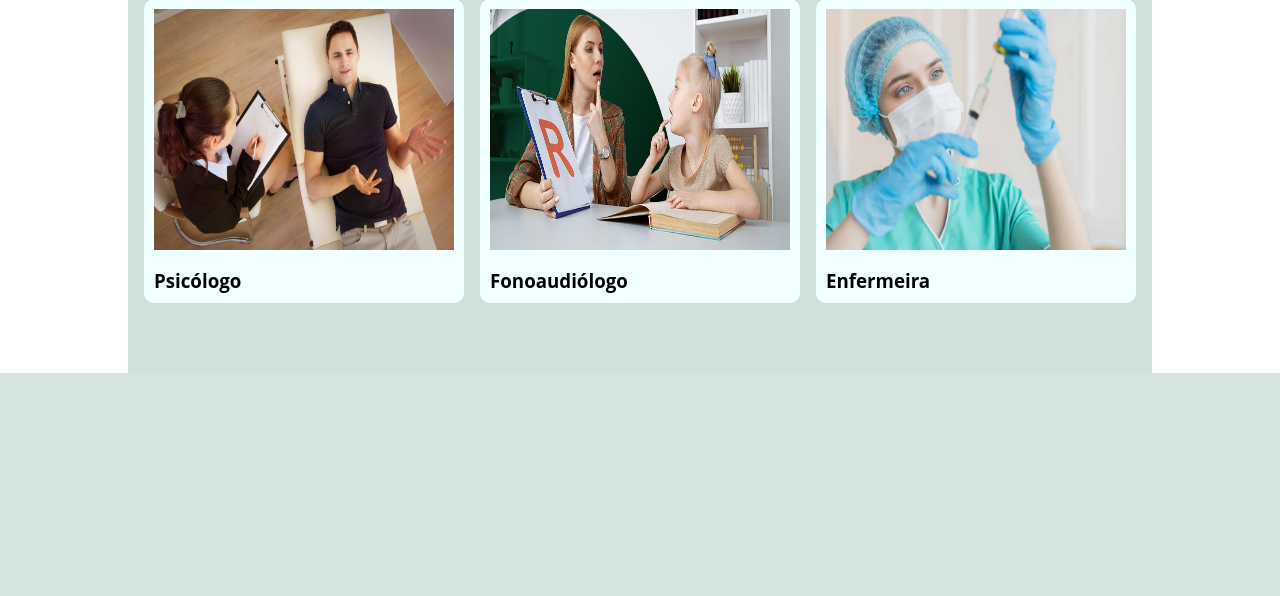
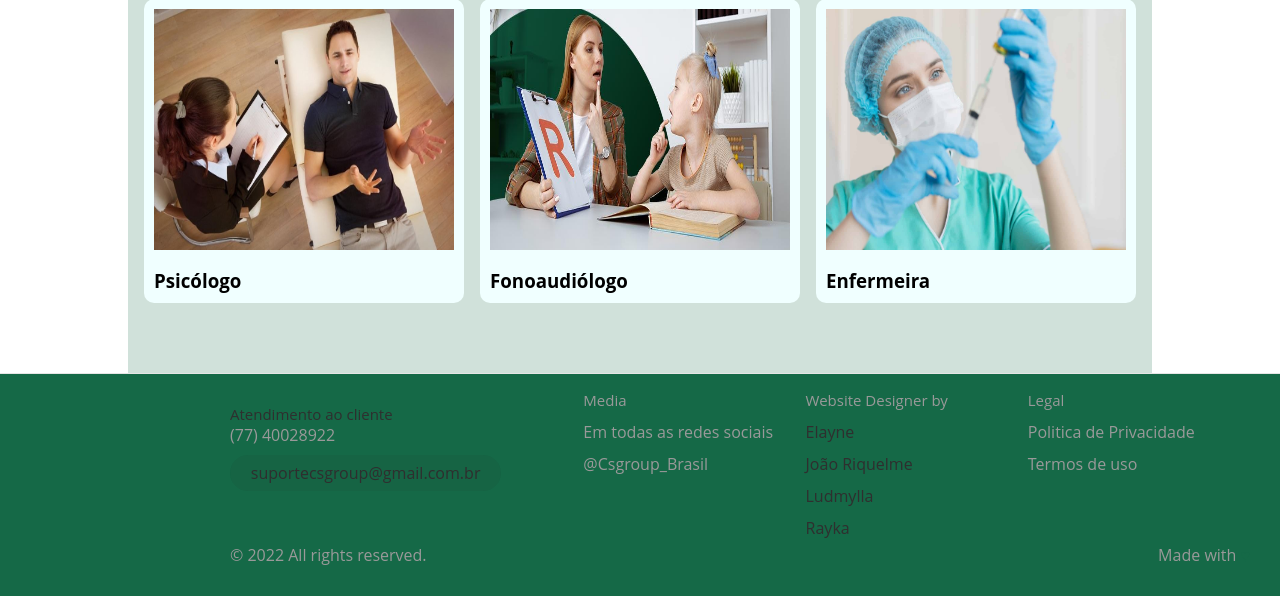
Before and after one commit to JoaoRiquelme115/TrabalhoWEBII, a PHP site: page /menu.php?i=Saude in a window 1280 px wide. Shown: the part 628-1224 px from the top of the page. Before the commit the page ends 1001 px from the top, so only its background shows below. Run offline with PHP 8.4, Linux system fonts and the light colour scheme.

Commit message:
Update geral e linkagem

```diff
--- a/estilo.css
+++ b/estilo.css
@@ -224,6 +224,7 @@
     justify-content: space-between;
     align-items: center;
 }
+
 header img{
     width: 150px;
 }
@@ -277,6 +278,7 @@
     justify-content: center;
     align-items: center;
 }
+
 #contato{ /*caixa do cadastro*/
     width: 55vh;
     height: 70vh;
--- a/menu.php
+++ b/menu.php
@@ -21,8 +21,8 @@
     <header>
         <a href="index.php"><img src="imagens/logoCS.png" alt="Logo do site"></a>
         <div>
-            <button class="botao1">Como funciona</button>
-            <button class="botao2">Seja um Profissional</button>
+            <a href="comofunciona.php"><button class="botao1">Como funciona</button></a>
+            <a href="cadastro.php"><button class="botao2">Seja um Profissional</button></a>
         </div>
     </header>
 
@@ -44,5 +44,52 @@
         ?>
     </div>
 
+    <footer class="footer">
+        <div class="footer__addr">
+            <h1 class="footer__logo"></h1>
+            <h2>Atendimento ao cliente</h2>
+            <address>
+                (77) 40028922<br>
+                <a class="footer__btn" href=""> suportecsgroup@gmail.com.br
+                </a>
+            </address>
+        </div>
+
+        <ul class="footer__nav">
+            <li class="nav__item">
+                <h2 class="nav__title"> Media</h2>
+                <ul class="nav__ul">
+                    <li><a href="#">Em todas as redes sociais</a></li>
+                    <li><a href="#">@Csgroup_Brasil</a></li>
+                </ul>
+            </li>
+
+            <li class="nav_item nav_item--extra">
+                <h2 class="nav__title">Website Designer by</h2>
+                <ul class="nav_ul nav_ul--extra">
+                    <li><p>Elayne</p></li>
+                    <li><p>João Riquelme</p></li>
+                    <li><p>Ludmylla</p></li>
+                    <li><p>Rayka</p></li>
+                </ul>
+            </li>
+
+            <li class="nav__item">
+                <h2 class="nav__title">Legal</h2>
+                <ul class="nav__ul">
+                    <li><a href="#">Politica de Privacidade</a></li>
+                    <li><a href="#">Termos de uso</a></li>
+                </ul>
+            </li>
+        </ul>
+
+        <div class="legal">
+            <p>&copy; 2022 All rights reserved.</p>
+            <div class="legal__links">
+                <span>Made with <span class="heart">♥
+            </div>
+        </div>
+    </footer>
+
 </body>
 </html>
```
Also changed, not shown: cadastro.php (+3 -6 lines), comofunciona.php (+18 -11 lines), detalhe.php (+49 -2 lines).
